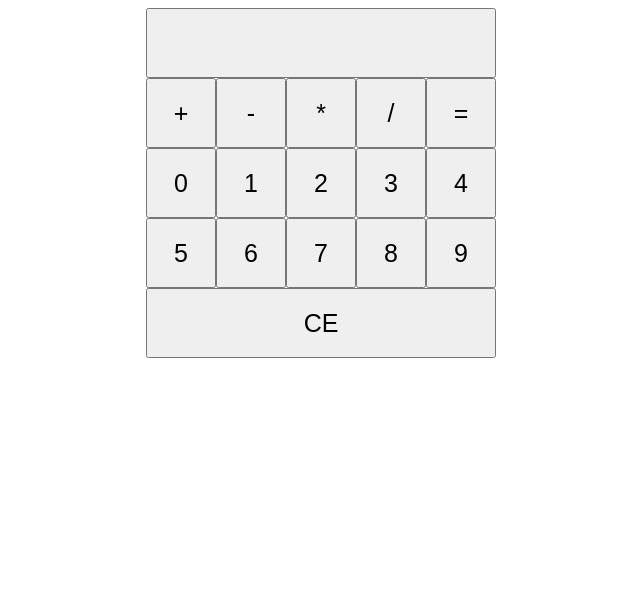
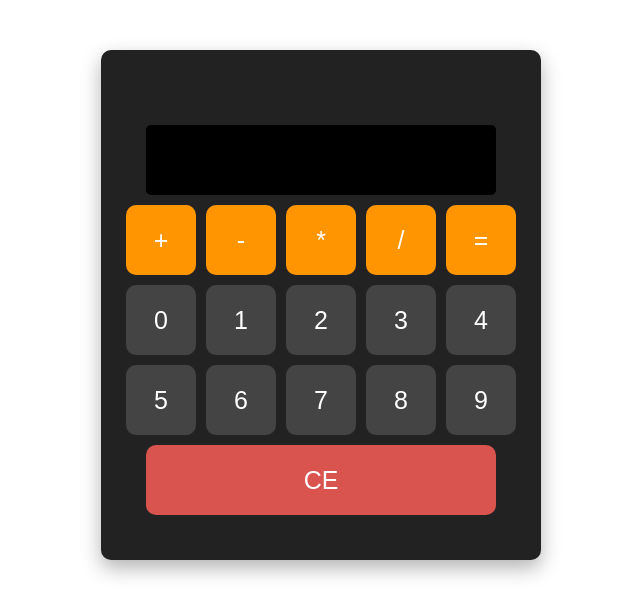
Before and after one commit to navs04/calculator, a plain HTML site: page index.html in a window 1280 px wide. Shown: the whole page, without its empty margins (319-959 px from the left). Drawn offline with Linux system fonts and the light colour scheme.

Commit message:
added styling to calculator

```diff
--- a/index.html
+++ b/index.html
@@ -7,7 +7,9 @@
     <title>Calculator</title>
 </head>
 <body>
-    <div id="calc-display"></div>
+    <div id="calculator">
+        <div id="calc-display"></div>
+    </div>
     <script src="javascript.js"></script>
 </body>
 </html>
--- a/style.css
+++ b/style.css
@@ -1,8 +1,59 @@
+#calculator {
+  width: 400px;
+  margin: 50px auto;
+  padding: 20px;
+  background: #222;
+  border-radius: 10px;
+  box-shadow: 0 8px 20px rgba(0,0,0,0.3);
+}
+
 #calc-display{
     display: flex;
     flex-direction: column;
     justify-content: center;
     align-items: center;
+    margin: 50px auto;
+    margin-bottom: 20px;
+}
+
+.display {
+  width: 100%;
+  background: #000;
+  color: #0f0;
+  font-size: 2rem;
+  text-align: right;
+  padding: 20px;
+  border-radius: 5px;
+  border: none;
+  font-family: 'Orbitron', monospace;
+}
+
+button {
+  font-size: 1.5rem;
+  width: 80px;
+  height: 80px;
+  margin: 5px;
+  border: none;
+  border-radius: 10px;
+}
+
+button:hover {
+  filter: brightness(1.2);
+}
+
+.num {
+  background: #444;
+  color: #fff;
+}
+
+.operator {
+  background: #ff9500;
+  color: white;
+}
+
+.clear {
+  background: #d9534f;
+  color: white;
 }
 
 .num,.display,.operator,.clear{
```
